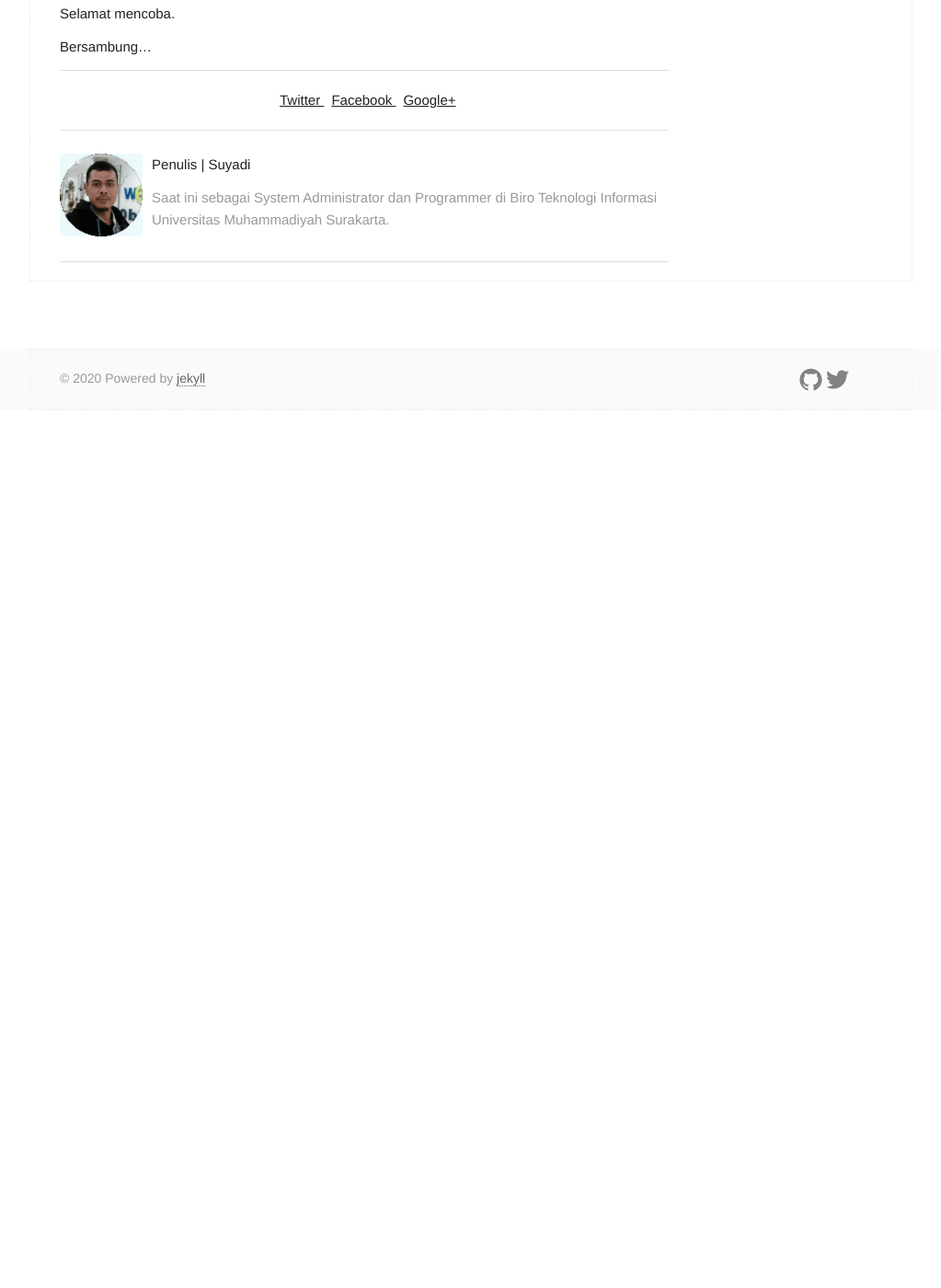
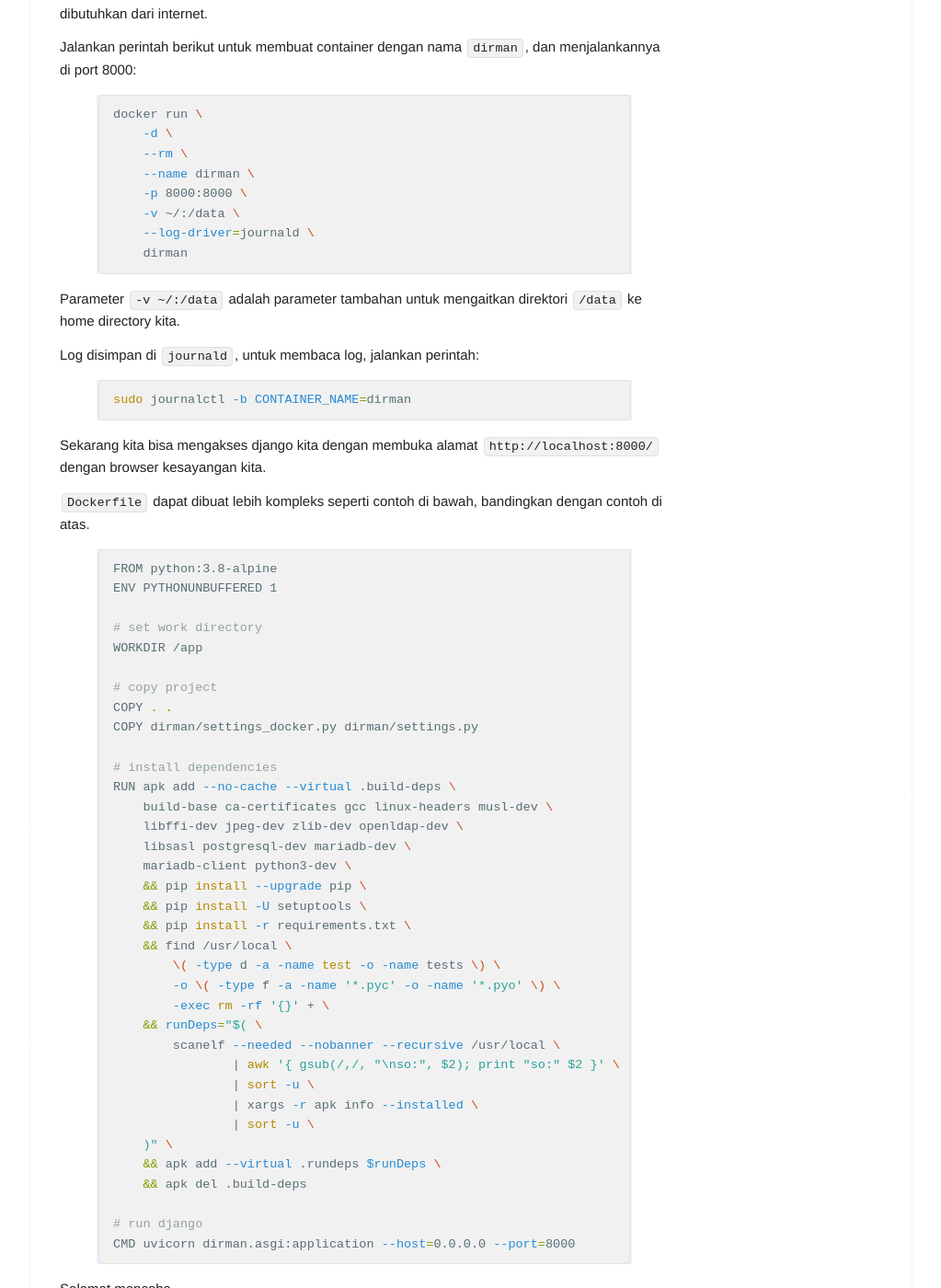
Before and after one commit to abufarros/abufarros.github.io, a Jekyll site: the page built from _posts/2020-08-27-deploy-django-ke-docker.md, in a window 1280 px wide and 1400 px high, scrolled down 1293 px. Shown: the whole window at 92% size, without its empty margins (128-1151 px from the left). Built offline with Jekyll 4.4.1, drawn with Linux system fonts in a browser that asks for light colours; before the commit the page ends 1739 px from its top, so only the background shows below that; some of the changed text lies outside the part shown.

Commit message:
Docker gitlab ci/cd

```diff
--- a/_posts/2020-08-27-deploy-django-ke-docker.md
+++ b/_posts/2020-08-27-deploy-django-ke-docker.md
@@ -14,45 +14,111 @@
 Di direktori project Django, buat file `Dockerfile` yang isinya sbb:
 
 {% highlight bash %}
-FROM python:3.8
+FROM python:3.8-alpine
+ENV PYTHONUNBUFFERED 1
 
 # set work directory
 WORKDIR /app
 
-# install dependencies
-RUN pip install --upgrade pip
-COPY ./requirements.txt .
-RUN pip install -r requirements.txt
-
 # copy project
 COPY . .
 
+# install dependencies
+RUN apk add --no-cache --virtual .build-deps \
+    build-base ca-certificates gcc linux-headers musl-dev \
+    libffi-dev jpeg-dev zlib-dev openldap-dev \
+    libsasl postgresql-dev \
+    && pip install --upgrade pip \
+    && pip install -U setuptools \
+    && pip install -r requirements.txt \
+    && find /usr/local \
+        \( -type d -a -name test -o -name tests \) \
+        -o \( -type f -a -name '*.pyc' -o -name '*.pyo' \) \
+        -exec rm -rf '{}' + \
+    && runDeps="$( \
+        scanelf --needed --nobanner --recursive /usr/local \
+                | awk '{ gsub(/,/, "\nso:", $2); print "so:" $2 }' \
+                | sort -u \
+                | xargs -r apk info --installed \
+                | sort -u \
+    )" \
+    && apk add --virtual .rundeps $runDeps \
+    && apk del .build-deps
+
 # run django
-CMD exec uvicorn djangotest.asgi:application --host=0.0.0.0 --port=8000
+CMD exec uvicorn dirman.asgi:application --host=0.0.0.0 --port=8000
 {% endhighlight %}
 
-Jalankan perintah berikut untuk membuat image dengan nama `django`:
+Jalankan perintah berikut untuk membuat image dengan nama `dirman`:
 
 {% highlight bash %}
-docker build -t django .
+docker build -t dirman .
 {% endhighlight %}
 
 Tunggu sampai proses selesai, mungkin memerlukan waktu lama, karena mengunduh file-file yang dibutuhkan dari internet.
 
-Jalankan perintah berikut untuk membuat container dengan nama `django`, dan menjalankan django di port 8000:
+Jalankan perintah berikut untuk membuat container dengan nama `dirman`, dan menjalankannya di port 8000:
 
 {% highlight bash %}
 docker run \
     -d \
-    --name django \
+    --rm \
+    --name dirman \
     -p 8000:8000 \
     -v ~/:/data \
-    django
+    --log-driver=journald \
+    dirman
 {% endhighlight %}
 
 Parameter `-v ~/:/data` adalah parameter tambahan untuk mengaitkan direktori `/data` ke home directory kita.
 
+Log disimpan di `journald`, untuk membaca log, jalankan perintah:
+
+{% highlight bash %}
+sudo journalctl -b CONTAINER_NAME=dirman
+{% endhighlight %}
+
 Sekarang kita bisa mengakses django kita dengan membuka alamat `http://localhost:8000/` dengan browser kesayangan kita.
+
+`Dockerfile` dapat dibuat lebih kompleks seperti contoh di bawah, bandingkan dengan contoh di atas.
+
+{% highlight bash %}
+FROM python:3.8-alpine
+ENV PYTHONUNBUFFERED 1
+
+# set work directory
+WORKDIR /app
+
+# copy project
+COPY . .
+COPY dirman/settings_docker.py dirman/settings.py
+
+# install dependencies
+RUN apk add --no-cache --virtual .build-deps \
+    build-base ca-certificates gcc linux-headers musl-dev \
+    libffi-dev jpeg-dev zlib-dev openldap-dev \
+    libsasl postgresql-dev mariadb-dev \
+    mariadb-client python3-dev \
+    && pip install --upgrade pip \
+    && pip install -U setuptools \
+    && pip install -r requirements.txt \
+    && find /usr/local \
+        \( -type d -a -name test -o -name tests \) \
+        -o \( -type f -a -name '*.pyc' -o -name '*.pyo' \) \
+        -exec rm -rf '{}' + \
+    && runDeps="$( \
+        scanelf --needed --nobanner --recursive /usr/local \
+                | awk '{ gsub(/,/, "\nso:", $2); print "so:" $2 }' \
+                | sort -u \
+                | xargs -r apk info --installed \
+                | sort -u \
+    )" \
+    && apk add --virtual .rundeps $runDeps \
+    && apk del .build-deps
+
+# run django
+CMD uvicorn dirman.asgi:application --host=0.0.0.0 --port=8000
+{% endhighlight %}
 
 Selamat mencoba.
 
```
Also changed, not shown: _posts/2020-09-11-docker-gitlab-ci.md (added, +71 -0 lines).
